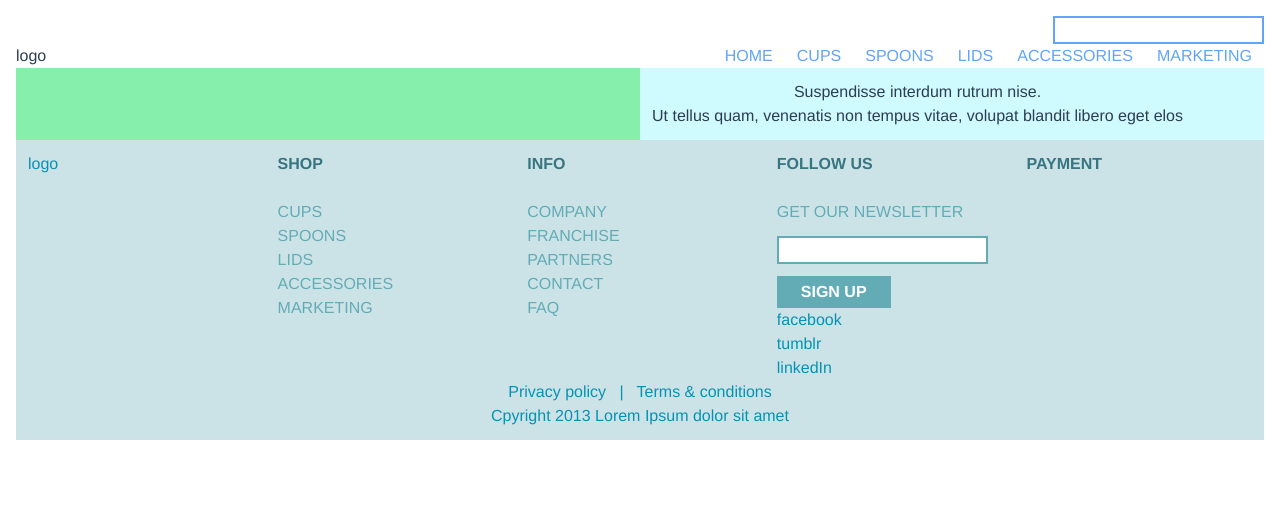
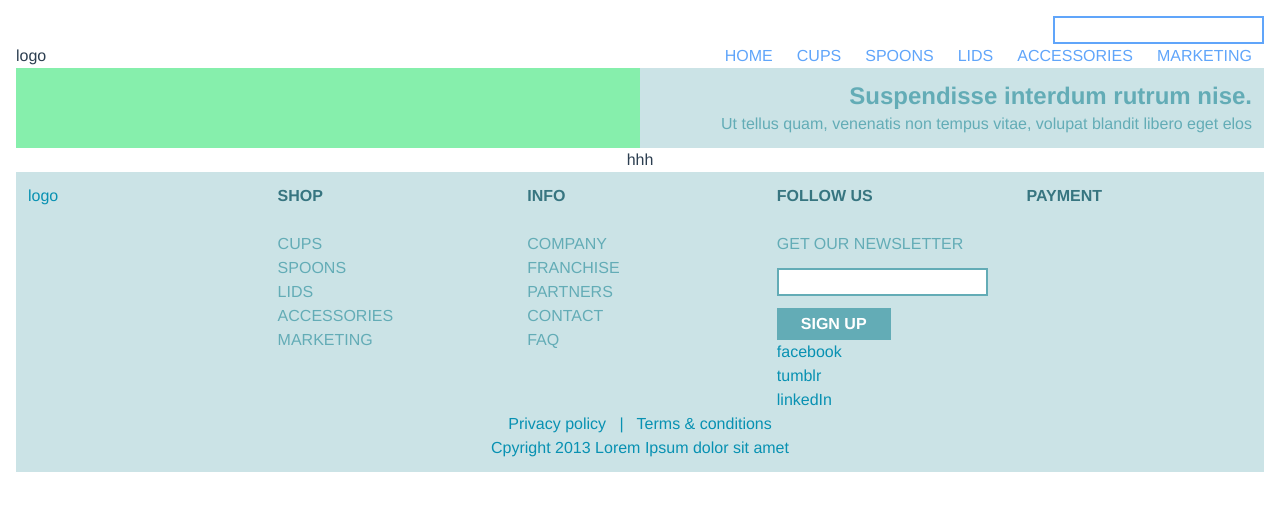
Before and after one commit to marsou001/test, a Vue app: page / in a window 1280 px wide. Shown: the top 510 px of the page. Built offline with nearby package versions, Linux system fonts and the light colour scheme.

Commit message:
wip: hero carousel

```diff
--- a/src/views/Landing.vue
+++ b/src/views/Landing.vue
@@ -1,12 +1,13 @@
 <template>
-  <section class="bg-cyan-100">
-    <div class="carousel flex flex-col md:flex-row">
-      <div class="picture w-1/2 bg-green-300 p-3"></div>
-      <div class="description p-3">
-        <h1>Suspendisse interdum rutrum nise.</h1>
-        <p>Ut tellus quam, venenatis non tempus vitae, volupat blandit libero eget elos</p>
+  <section>
+    <div class="carousel bg-weak flex flex-col md:flex-row md:justify-between">
+      <div class="picture md:w-1/2 bg-green-300 p-3"></div>
+      <div class="description md:text-right p-3">
+        <h1 class="text-normal text-2xl font-bold">Suspendisse interdum rutrum nise.</h1>
+        <p class="text-normal">Ut tellus quam, venenatis non tempus vitae, volupat blandit libero eget elos</p>
       </div>
     </div>
+    <div class="slide">hhh</div>
   </section>
 </template>
 
```
